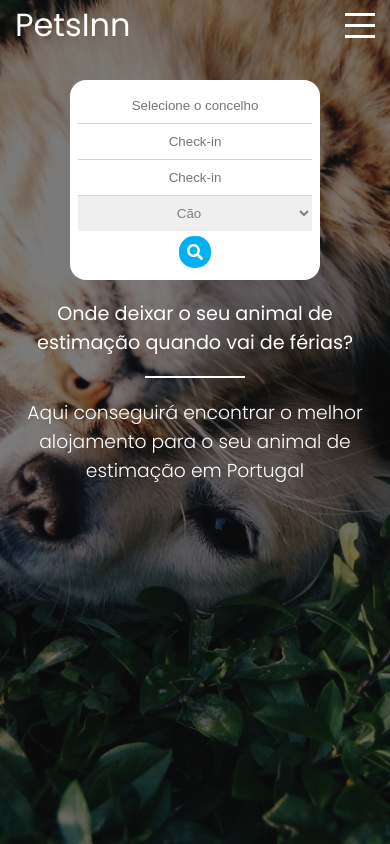
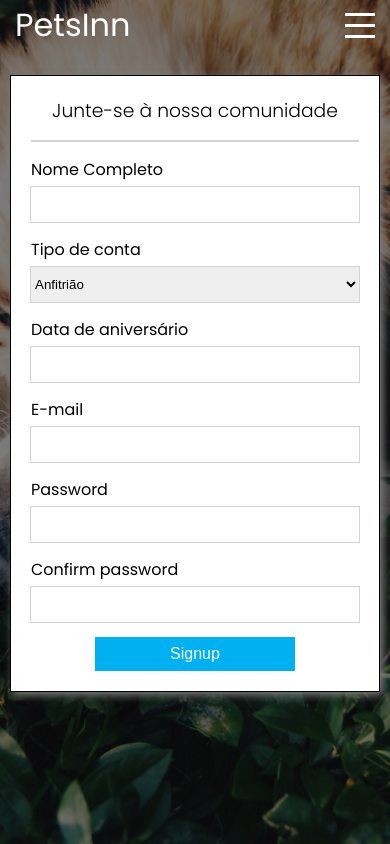
Before and after one commit to jsampayoramos/dog-housing, a React (Create React App) app in the folder client/: page /signup in a window 390 px wide. Built offline with nearby package versions, Linux system fonts and the light colour scheme.

Commit message:
Signup v1

```diff
--- a/client/src/App.js
+++ b/client/src/App.js
@@ -5,6 +5,7 @@ import LandingPage from './Pages/LandingPage/LandingPage';
 import Results from './Pages/Results/Results';
 import Layout from './components/Layout/Layout';
 import Login from './Pages/Login/Login';
+import Signup from './Pages/Signup/Signup';
 import { iconLibrary } from './utilities/iconSetup';
 
 iconLibrary();
@@ -15,6 +16,7 @@ const app = props => {
       <Switch>
         <Route path='/results' component={Results} />
         <Route path='/login' component={Login} />
+        <Route path='/signup' component={Signup} />
         <Route path='/' component={LandingPage} />
       </Switch>
     </Layout>
--- a/client/src/Pages/Login/Login.js
+++ b/client/src/Pages/Login/Login.js
@@ -56,12 +56,12 @@ const Login = props => {
     });
 
     return (
-        <section className={styles.Auth}>
+        <section className={styles.Login}>
             <form className={styles.AuthBox}>
-                <h3>Welcome</h3>
+                <h3>Benvindo</h3>
                 <hr />
                 {loginForm}
-                <p>Forgot password? Click here.</p>
+                <p>Não te lembras da palavra pass? Carregue aqui.</p>
                 <Button>LOGIN</Button>
             </form>
         </section>
--- a/client/src/Pages/Login/Login.module.css
+++ b/client/src/Pages/Login/Login.module.css
@@ -1,4 +1,4 @@
-.Auth {
+.Login {
     width: 100%;
     height: 100%;
     padding-top: 75px;
--- /dev/null
+++ b/client/src/Pages/Signup/Signup.js
@@ -0,0 +1,120 @@
+import React, { useState } from 'react';
+
+import Input from '../../components/UI/Input/Input';
+import Button from '../../components/UI/Button/Button';
+
+import styles from './Signup.module.css';
+
+const Signup = props => {
+    const [signupForm, setSignupForm] = useState({
+        name: {
+            label: 'Nome Completo',
+            type: 'input',
+            config: {
+                type: 'text',
+                required: true,
+                name: 'name'
+            },
+            value: ''
+        },
+        type: {
+            label: 'Tipo de conta',
+            type: 'select',
+            config: {
+                defaultValue: 'Anfitrião',
+                name: 'type'
+            },
+            options: ['Anfitrião', 'Hóspede']
+        },
+        birthday: {
+            label: 'Data de aniversário',
+            type: 'date',
+            config: {
+                required: true,
+                name: 'birthday'
+            },
+            value: ''
+        },
+        email: {
+            label: 'E-mail',
+            type: 'input',
+            config: {
+                type: 'email',
+                required: true,
+                name: 'email'
+            },
+            value: ''
+        },
+        password: {
+            label: 'Password',
+            type: 'input',
+            config: {
+                type: 'password',
+                required: true,
+                name: 'password'
+            },
+            value: ''
+        },
+        confirmPassword: {
+            label: 'Confirm password',
+            type: 'input',
+            config: {
+                type: 'password',
+                required: true,
+                name: 'confirmPassword'
+            },
+            value: ''
+        }
+    });
+
+    const setFormValue = event => {
+        if(event.target) {
+            const { name, value } = event.target;
+
+            return setSignupForm({
+                ...signupForm,
+                [name]: {
+                    ...signupForm[name],
+                    value: value
+                }
+            });
+        };
+
+        setSignupForm({
+            ...signupForm,
+            birthday: {
+                ...signupForm.birthday,
+                value: event
+            }
+        });
+
+    }
+
+    const signupFormArray = Object.keys(signupForm).map(el => {
+        return (
+            <div key={el} className={styles.InputContainer}>
+                <label>{signupForm[el].label}</label>
+                <Input
+                    elementType={signupForm[el].type}
+                    config={signupForm[el].config}
+                    value={signupForm[el].value}
+                    options={signupForm[el].options}
+                    action={setFormValue}
+                />
+            </div>
+        );
+    });
+
+    return (
+        <section className={styles.Signup}>
+            <form className={styles.SignupBox}>
+                <h3>Junte-se à nossa comunidade</h3>
+                <hr />
+                {signupFormArray}
+                <Button>Signup</Button>
+            </form>
+        </section>
+    );
+};
+
+export default Signup;
--- /dev/null
+++ b/client/src/Pages/Signup/Signup.module.css
@@ -0,0 +1,80 @@
+.Signup {
+    width: 100%;
+    height: 100%;
+    padding-top: 75px;
+    display: flex;
+    justify-content: center;
+    align-items: flex-start;
+    margin: auto;
+}
+
+.SignupBox {
+    width: 80%;
+    padding: 20px;
+    background-color: white;
+    border: 1px solid black;
+    box-shadow: 3px 3px 8px grey;
+    display: flex;
+    justify-content: flex-start;
+    align-items: center;
+    flex-direction: column;
+}
+
+.SignupBox hr {
+    border: 1px solid lightgrey;
+    width: 100%;
+    margin: 15px 0;
+}
+
+.SignupBox button {
+    width: 200px;
+    font-size: 1rem;
+}
+
+.InputContainer input, .InputContainer select {
+    border: none;
+    height: 35px;
+    outline: 1px solid lightgrey;
+}
+
+.InputContainer label {
+    min-width: 200px;
+}
+
+.InputContainer {
+    display: flex;
+    align-items: center;
+    width: 100%;
+    justify-content: flex-start;
+    margin-bottom: 15px;
+}
+
+.InputContainer input:focus, .InputContainer select:focus {
+    outline: 1px solid lightgrey;
+}
+
+@media only screen and (max-width: 1140px) {
+    .SignupBox {
+        margin: 0 10px;
+    }
+}
+
+@media only screen and (max-width: 700px) {
+    .SignupBox {
+        width: 100%;
+        margin: 0 10px;
+    }
+
+    .InputContainer {
+        flex-direction: column;
+    }
+
+    .InputContainer label {
+        width: 100%;
+        margin-bottom: 5px;
+    }
+
+    .SignupBox h3 {
+        text-align: center;
+    }
+}
--- a/client/src/components/Navigation/Drawer/Drawer.js
+++ b/client/src/components/Navigation/Drawer/Drawer.js
@@ -16,11 +16,11 @@ const drawer = props => {
         <div className={drawerStyle.join(' ')}>
             <ul>
                 <h1>PetInn</h1>
-                <NavigationItem to='#' action={props.closeDrawer} style={{marginTop: '15px'}}>Quero ser anfitrião</NavigationItem>
-                <NavigationItem to='#' action={props.closeDrawer}>Opção 2</NavigationItem>
+                <div onClick={props.closeDrawer}><NavigationItem to='#' style={{marginTop: '15px'}}>Quero ser anfitrião</NavigationItem></div>
+                <div onClick={props.closeDrawer}><NavigationItem to='#'>Opção 2</NavigationItem></div>
                 <div className={styles.RegistrationContainer}>
-                    <NavigationItem to='#' action={props.closeDrawer} style={{marginTop: 'auto'}}>Signup</NavigationItem>
-                    <NavigationItem to='/login' action={props.closeDrawer}>Login</NavigationItem>
+                    <div onClick={props.closeDrawer}><NavigationItem to='/signup' style={{marginTop: 'auto'}}>Signup</NavigationItem></div>
+                    <div onClick={props.closeDrawer}><NavigationItem to='/login'>Login</NavigationItem></div>
                 </div>
             </ul>
         </div>
--- a/client/src/components/Navigation/NavigationItems/NavigationItem/NavigationItem.js
+++ b/client/src/components/Navigation/NavigationItems/NavigationItem/NavigationItem.js
@@ -6,7 +6,7 @@ import styles from './NavigationItem.module.css';
 const navigationItem = props => {
     return (
         <NavLink
-            to={'/login'}
+            to={props.to}
             className={styles.NavigationItem}
             style={props.style}
             onClick={props.action}
--- a/client/src/components/Navigation/NavigationItems/NavigationItems.js
+++ b/client/src/components/Navigation/NavigationItems/NavigationItems.js
@@ -5,12 +5,12 @@ import NavigationItem from './NavigationItem/NavigationItem';
 import styles from './NavigationItems.module.css';
 
 const navigationItems = props => {
-    return(
+    return (
         <ul className={styles.NavigationItems}>
-            <NavigationItem action={props.action} to='#'>Quero ser anfitrião</NavigationItem>
-            <NavigationItem action={props.action} to='#'>Opção 2</NavigationItem>
-            <NavigationItem action={props.action} to='#'>Signup</NavigationItem>
-            <NavigationItem action={props.action} to='/login'>Login</NavigationItem>
+            <NavigationItem to='#'>Quero ser anfitrião</NavigationItem>
+            <NavigationItem to='#'>Opção 2</NavigationItem>
+            <NavigationItem to='/signup'>Signup</NavigationItem>
+            <NavigationItem to='/login'>Login</NavigationItem>
         </ul>
     );
 };
--- a/client/src/components/SearchBar/SearchBar.module.css
+++ b/client/src/components/SearchBar/SearchBar.module.css
@@ -22,7 +22,7 @@
 }
 
 .LocationContainer {
-    width: 45%;
+    width: 35%;
 }
 
 .LocationContainer, .CheckContainer {
--- a/client/src/components/UI/Input/Input.css
+++ b/client/src/components/UI/Input/Input.css
@@ -1,3 +1,3 @@
-.react-datepicker-wrapper {
+.react-datepicker-wrapper, .react-datepicker-wrapper input {
     width: 100%;
 }
--- a/client/src/components/UI/Input/Input.js
+++ b/client/src/components/UI/Input/Input.js
@@ -15,8 +15,9 @@ const input = props => {
                 </select>
             );
         case 'date':
+            console.log(props.value)
             return (
-                <DatePicker {...props.config} value={props.value} className={props.className} />
+                <DatePicker {...props.config} selected={props.value} className={props.className} onChange={props.action} />
             );
         default: return null;
     };
```
